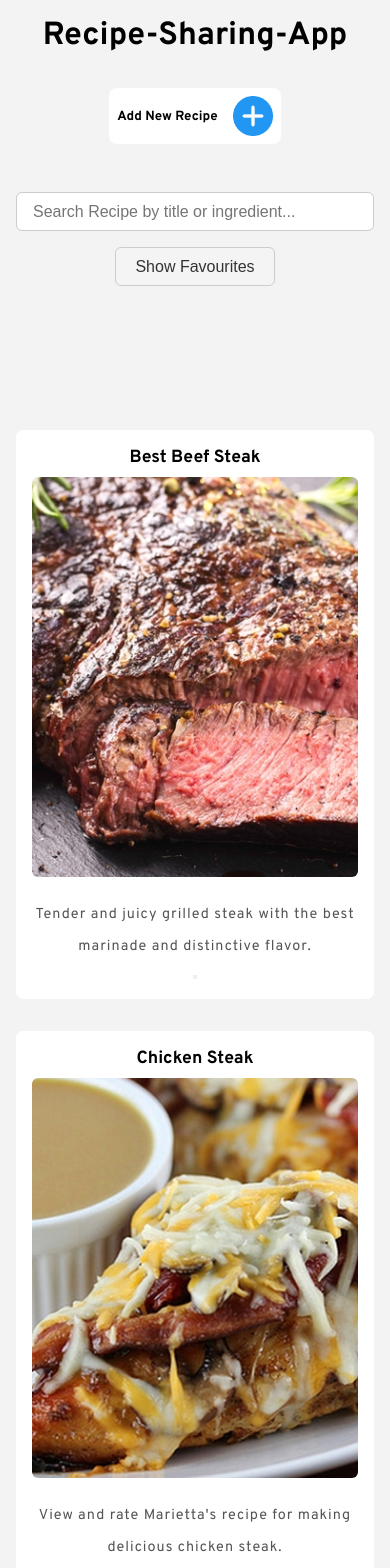
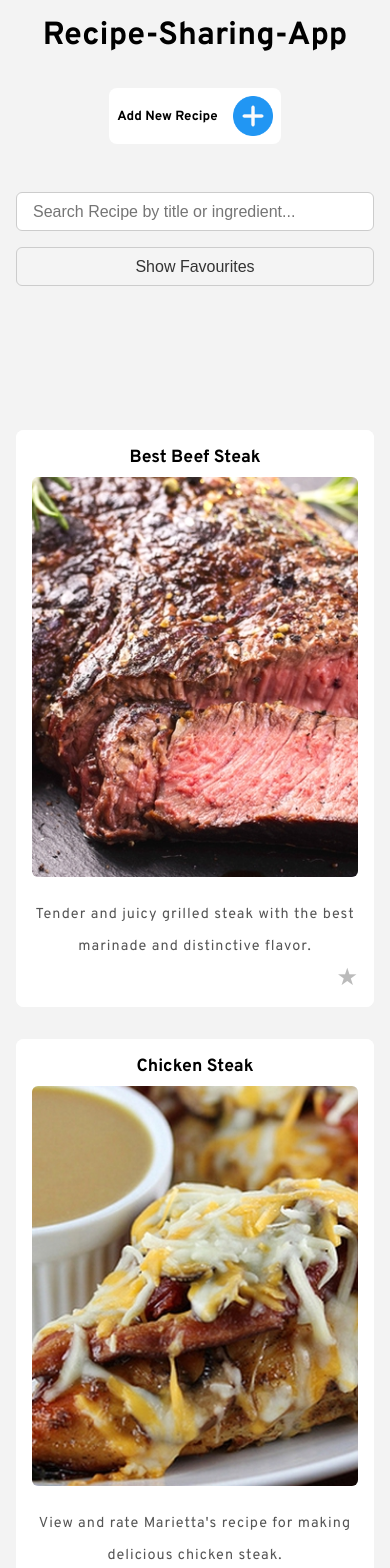
Before and after one commit to TornikeALT/Recipe-Sharing-Application, an Angular app: page / in a window 390 px wide. Shown: the top 1568 px of the page. Built offline with nearby package versions, Linux system fonts and the light colour scheme; data requests are answered from the project's data file.

Commit message:
update favourite button styles

```diff
--- a/data/db.json
+++ b/data/db.json
@@ -193,7 +193,8 @@
         "aaaaaaaaaaaaaaaaaaaaaaaa"
       ],
       "thumbnail": "/chicken-steak.jpg",
-      "isNew": true
+      "isNew": true,
+      "isFavourite": false
     }
   ]
 }
--- a/src/components/recipe/recipe.component.css
+++ b/src/components/recipe/recipe.component.css
@@ -3,7 +3,6 @@
   background-color: #fff;
   border-radius: 8px;
   padding: 1rem;
-  /* box-shadow: 0 0 12px rgba(0, 0, 0, 0.1); */
   cursor: pointer;
   transition: transform 0.2s ease;
   text-align: center;
@@ -39,3 +38,32 @@
     width: 100%;
   }
 }
+.favourite-btn {
+  background: none;
+  border: none;
+  cursor: pointer;
+  font-size: 1.5rem;
+  padding: 0;
+  margin-left: auto;
+  display: flex;
+  align-items: center;
+}
+
+.favourite-btn .icon {
+  transition: color 0.3s;
+}
+
+.favourite-btn .filled {
+  color: rgb(14 152 217);
+}
+.favourite-btn .empty {
+  color: #bbb;
+}
+
+.favourite-btn:hover .empty {
+  color: rgb(14 152 217);
+}
+
+.favourite-btn:hover .filled {
+  color: rgb(14 152 217);
+}
--- a/src/components/recipe/recipe.component.html
+++ b/src/components/recipe/recipe.component.html
@@ -2,5 +2,13 @@
   <h3>{{ recipe.title }}</h3>
   <img [src]="recipe.thumbnail" alt="{{ recipe.thumbnail }}" />
   <p>{{ recipe.description }}</p>
-  <button (click)="toggleFavourite(recipe, $event)"></button>
+  <button (click)="toggleFavourite(recipe, $event)" class="favourite-btn">
+    <span
+      class="icon"
+      [class.filled]="recipe.isFavourite"
+      [class.empty]="!recipe.isFavourite"
+    >
+      ★
+    </span>
+  </button>
 </div>
--- a/src/pages/recipe-list/recipe-list.component.css
+++ b/src/pages/recipe-list/recipe-list.component.css
@@ -68,3 +68,13 @@ button.favourite {
 .toggle_btn:active {
   transform: scale(0.97);
 }
+@media (max-width: 500px) {
+  .search_container {
+    flex-direction: column;
+    align-items: stretch;
+  }
+
+  .toggle_btn {
+    width: 100%;
+  }
+}
```
